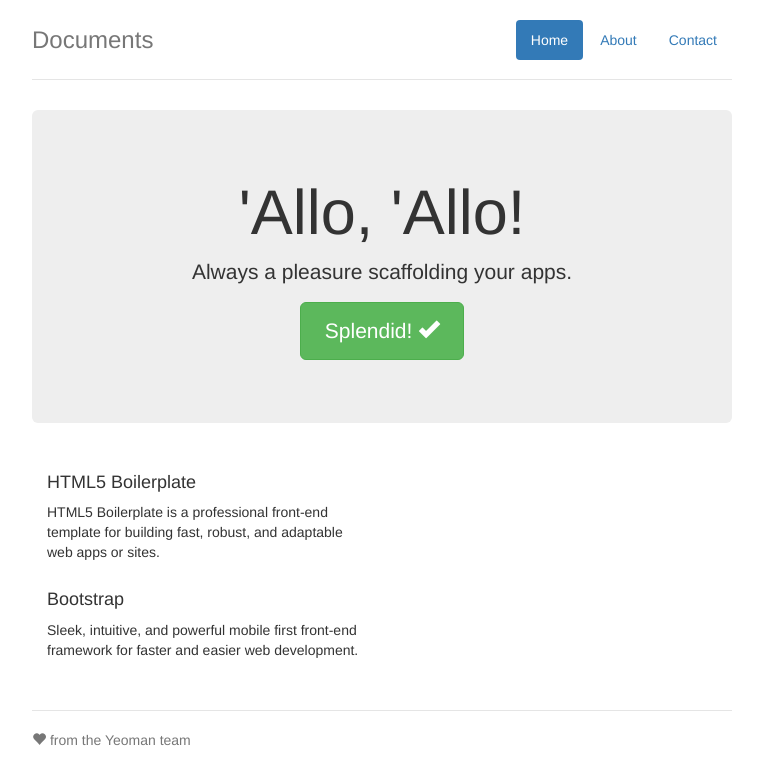
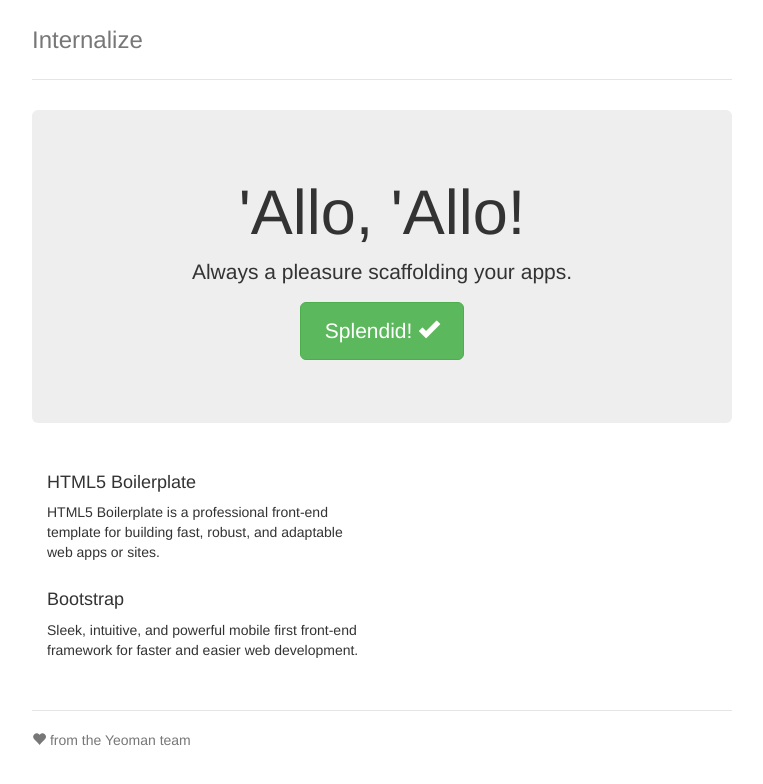
Before and after one commit to johnzeringue/internalize, a website: page app/index.html in a window 1280 px wide. Shown: the whole page, without its empty margins (258-1021 px from the left). Drawn offline with nearby package versions, Linux system fonts and the light colour scheme; files that its build step writes are made by us from their sources.

Commit message:
Updated header for Internalize

```diff
--- a/app/index.html
+++ b/app/index.html
@@ -24,12 +24,7 @@
 
     <div class="container">
       <div class="header">
-        <ul class="nav nav-pills pull-right">
-          <li class="active"><a href="#">Home</a></li>
-          <li><a href="#">About</a></li>
-          <li><a href="#">Contact</a></li>
-        </ul>
-        <h3 class="text-muted">Documents</h3>
+        <h3 class="text-muted">Internalize</h3>
       </div>
 
       <div class="jumbotron">
```
